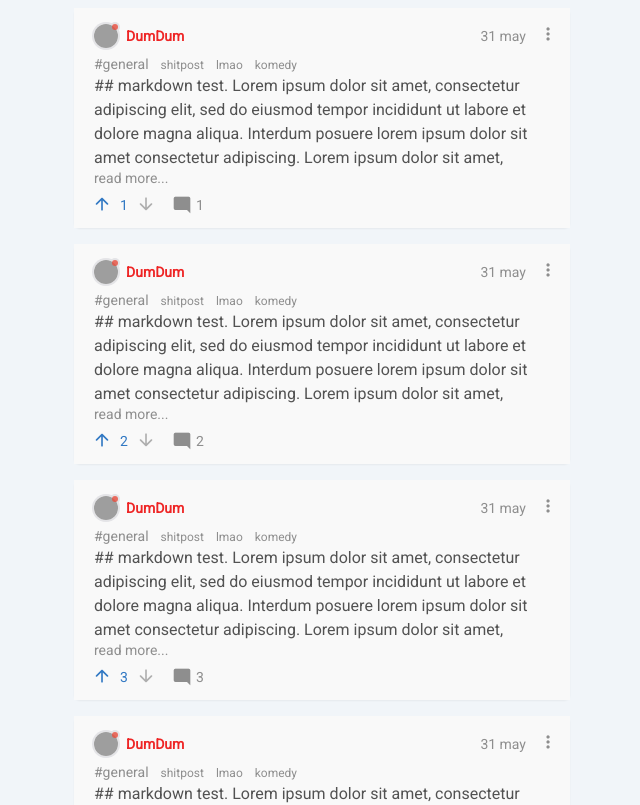
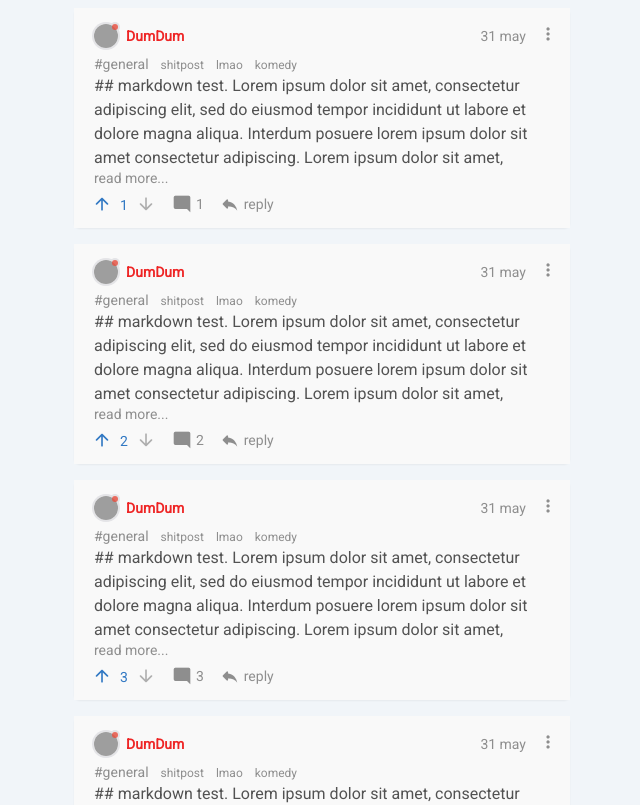
Before and after one commit to aryan02420/vite-vue-bpgc-conf-client, a Vue app: page / in a window 1280 px wide. Shown: the top 805 px of the page, without its empty margins (318-958 px from the left). Built offline with nearby package versions, Linux system fonts and the light colour scheme; grey boxes are pictures that could not be loaded.

Commit message:
add reply button

```diff
--- a/src/components/commentButton.vue
+++ b/src/components/commentButton.vue
@@ -1,8 +1,7 @@
 <template>
   <div tabindex="0" @click="$emit('toggle-comments-event')" @keyup.enter="$emit('toggle-comments-event')"
-    :class="['flex flex-row items-center gap-x-0 w-auto rounded-full hover:bg-gray-200 cursor-pointer pr-2 -mb-0.5', { 'text-action-normal': active }]">
-    <span class="material-icons material-icons-round -mr-1"
-      >mode_comment</span>
+    :class="['flex flex-row items-center gap-x-0 w-auto rounded-full hover:bg-gray-200 cursor-pointer pr-2', { 'text-action-normal': active }]">
+    <span class="material-icons material-icons-round -mr-1">mode_comment</span>
     <span class="text-sm" >{{numComments}}</span>
   </div>
 </template>
--- a/src/components/container.vue
+++ b/src/components/container.vue
@@ -11,10 +11,11 @@
       <div class="mx-2">
         <slot name="main"></slot>
       </div>
-      <div class="flex flex-row items-center gap-0 -mt-1 -mb-1.5 -ml-0.5">
+      <div class="flex flex-row items-baseline gap-0 -mt-1 -mb-1.5 -ml-0.5">
         <VoteButton :voted="postInfo.voted" :votes="postInfo.numVotes" />
         <CommentButton :numComments="postInfo.numComments" :active="commentsVisible"
           @toggle-comments-event="toggleCommentsVisibility"/>
+        <ReplyButton @reply-event="toggleCommentsVisibility"/>
       </div>
     </div>
     <div v-if="commentsVisible" class="bg-secondary rounded-b-md pl-5">
@@ -28,6 +29,7 @@ import { defineComponent, PropType } from 'vue'
 import UserInfoSmall, {activityStatus} from '@/components/userInfoSmall.vue'
 import VoteButton from '@/components/voteButtons.vue'
 import CommentButton from '@/components/commentButton.vue'
+import ReplyButton from '@/components/replyButton.vue'
 import DateInfo from '@/components/dateInfo.vue'
 
 export interface IPostInfo {
@@ -49,6 +51,7 @@ export default defineComponent({
     UserInfoSmall,
     VoteButton,
     CommentButton,
+    ReplyButton,
     DateInfo
   },
   props: {
--- /dev/null
+++ b/src/components/replyButton.vue
@@ -0,0 +1,18 @@
+<template>
+  <div tabindex="0" @click="$emit('reply-event')" @keyup.enter="$emit('reply-event')"
+    class="flex flex-row items-center gap-x-0 w-auto rounded-full hover:bg-gray-200 cursor-pointer pr-2">
+    <span class="material-icons material-icons-round -mr-1">reply</span>
+    <span class="text-sm" >reply</span>
+  </div>
+</template>
+
+<script lang="ts">
+import { defineComponent } from 'vue'
+export default defineComponent({
+  name: 'ReplyButton',
+  emits: ['reply-event'],
+})
+</script>
+
+<style scoped>
+</style>
```
